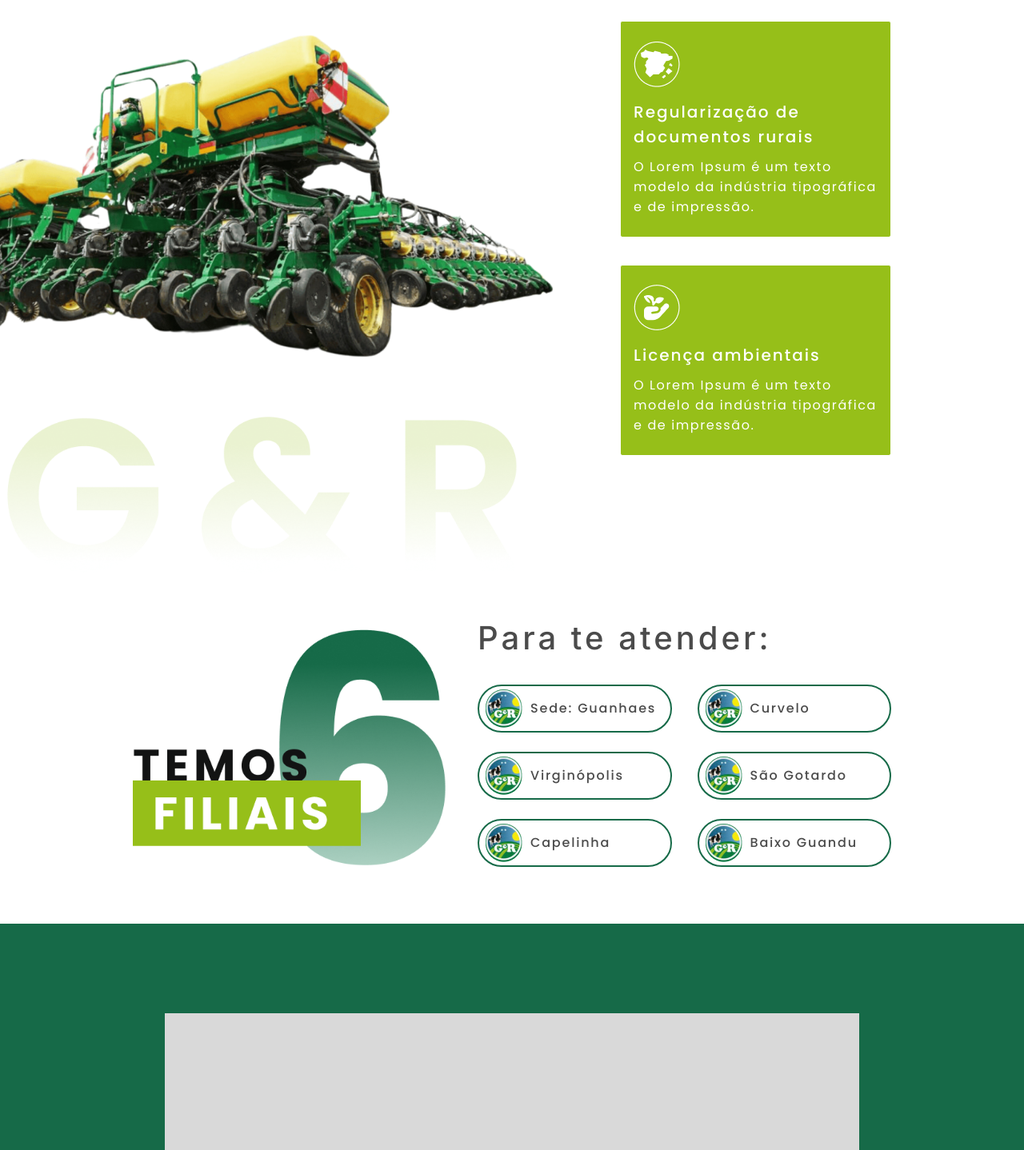
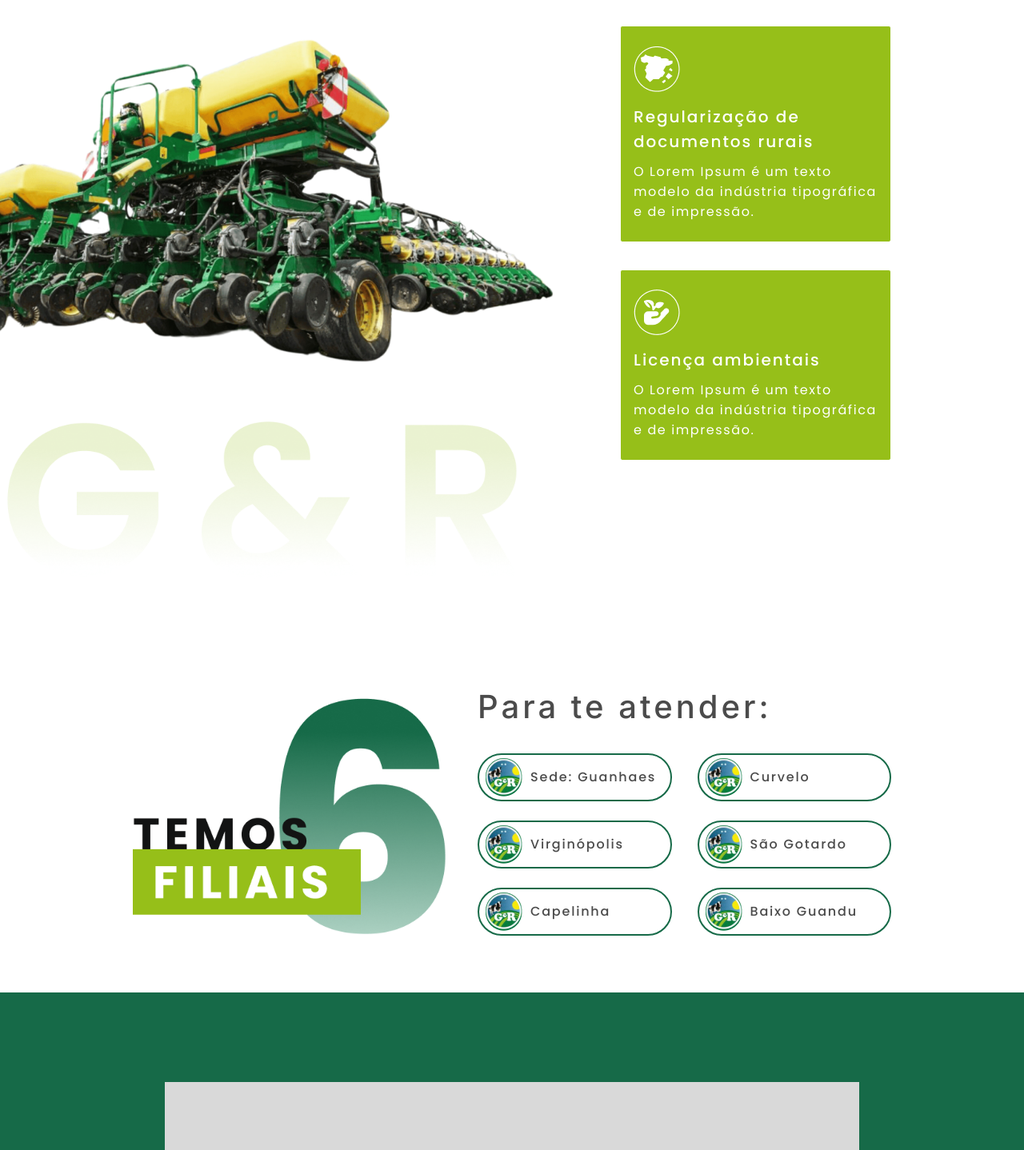
Before and after one commit to lucascampos42/ger-website, an Angular app: page / in a window 1280 px wide. Shown: the part 2083-3521 px from the top of the page at 80% size. Built offline with nearby package versions, Linux system fonts and the light colour scheme.

Commit message:
fix(home): adjust padding for services and branches section
Updated padding attributes to improve layout spacing on the home page. This change enhances the visual structure and consistency for different screen sizes.

```diff
--- a/src/app/public/pages/home/home.component.scss
+++ b/src/app/public/pages/home/home.component.scss
@@ -243,7 +243,7 @@
 #services {
   display: flex;
   position: relative;
-  margin-top: 74px;
+  padding-top: 80px;
 
   @media (max-width: 767px) {
     flex-direction: column;
@@ -380,7 +380,7 @@
 }
 
 #branches {
-  padding-block: 0 40px;
+  padding-block: 80px 40px;
   .container {
     display: flex;
     gap: 21px;
```
